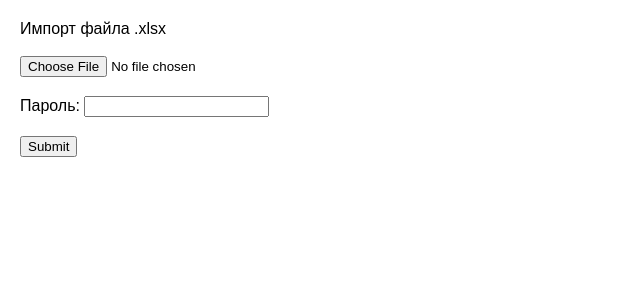
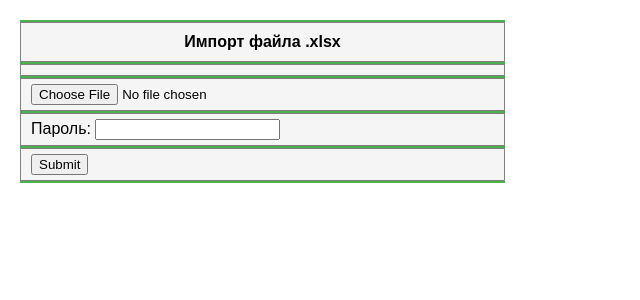
Before and after one commit to DorofD/ISPinfo, a Flask app: page /update in a window 1280 px wide. Shown: the part 50-350 px from the top of the page, without its empty margins (0-640 px from the left). Run offline with Flask 2, Linux system fonts and the light colour scheme.

Commit message:
правка верстки

```diff
--- a/static/css/styles.css
+++ b/static/css/styles.css
@@ -1,5 +1,5 @@
 body {
-  font-family: "Yandex Sans Text Regular", "Arial";
+  font-family: 'Yandex Sans Text Regular', 'Arial';
   margin: 0;
   padding: 0;
   height: 100%;
@@ -11,7 +11,7 @@ ul.mainmenu {
   margin: 0;
   padding: 0;
   width: 100%;
-  background-color: #f1f1f1;
+  background-color: #f5f5f5;
   height: 50px;
 }
 
@@ -56,7 +56,7 @@ td a:hover:not(.active) {
   color: #000;
   padding: 8px 16px;
   text-decoration: none;
-  background-color: #f1f1f1;
+  background-color: #f5f5f5;
   border-radius: 5px; /* Скругляем уголки */
   border: 1px solid #000;
 }
@@ -92,16 +92,22 @@ input.shop {
 table {
   width: 100%;
   background: #4caf50;
-  border-spacing: 0 5px;
+  border-spacing: 0 2px;
+}
+
+table.index {
+  width: 485px;
+  background: #4caf50;
+  border-spacing: 0 2px;
 }
 
 th {
-  background-color: #f1f1f1;
+  background-color: #f5f5f5;
   padding: 10px 20px;
   border: 1px solid grey;
 }
 td {
-  background-color: #f1f1f1;
+  background-color: #f5f5f5;
   border: 1px solid grey;
   padding: 5px 10px;
 }
--- a/templates/update.html
+++ b/templates/update.html
@@ -1,14 +1,27 @@
-{% extends 'base.html' %} {% block content %} {{ super() }} Импорт файла .xlsx
-{% for cat, msg in get_flashed_messages(True) %}
-<div class="flash {{cat}}">{{ msg }}</div>
-{% endfor %}
-<form
-  action="{{url_for('update')}}"
-  method="POST"
-  enctype="multipart/form-data"
->
-  <p><input type="file" name="file" /></p>
-  <p><label>Пароль: </label><input type="text" name="password" /></p>
-  <p><input type="submit" name="submit" /></p>
+{% extends 'base.html' %} {% block content %} {{ super() }}
+
+<form action="{{url_for('update')}}" method="POST" enctype="multipart/form-data">
+  <table class="index">
+    <tr>
+      <th>Импорт файла .xlsx</th>
+    </tr>
+    <tr>
+      <td>
+        {% for cat, msg in get_flashed_messages(True) %}
+        <div class="flash {{cat}}">{{ msg }}</div>
+        {% endfor %}
+      </td>
+    </tr>
+    <tr>
+      <td><input type="file" name="file" /></td>
+    </tr>
+    <tr>
+      <td><label>Пароль: </label><input type="text" name="password" /></td>
+    </tr>
+    <tr>
+      <td><input type="submit" name="submit" /></td>
+    </tr>
+  </table>
 </form>
+
 {% endblock %}
```
Also changed, not shown: dbscripts.py (+45 -0 lines), templates/about.html (+11 -12 lines), templates/index.html (+23 -6 lines).
